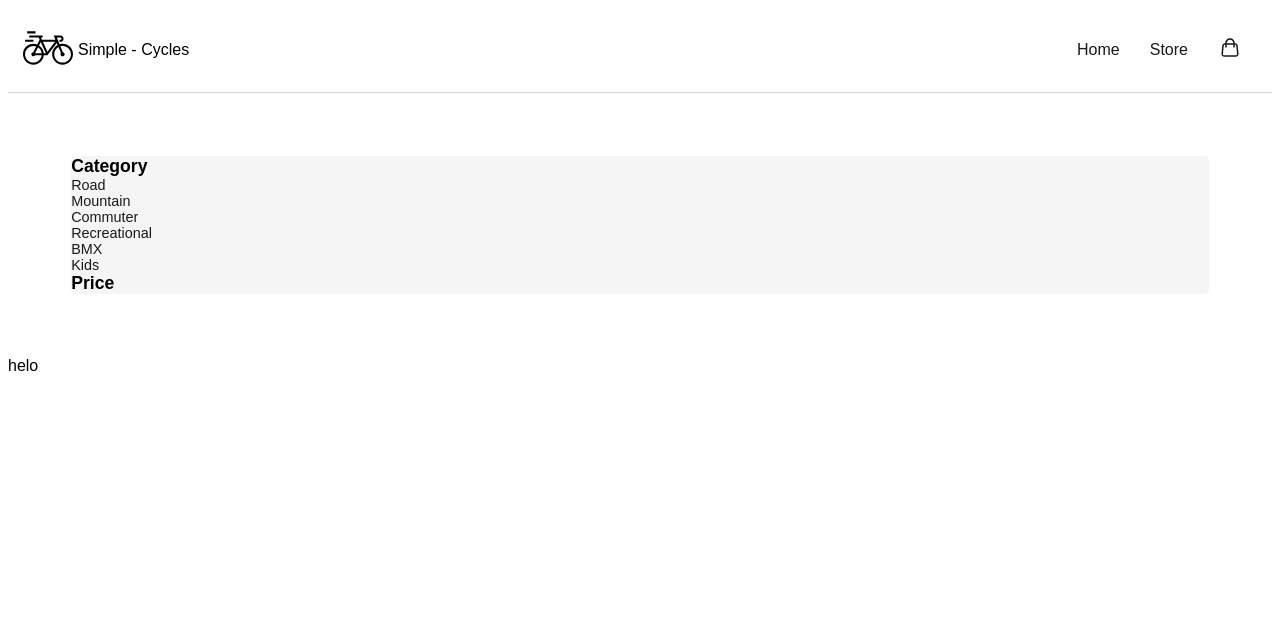
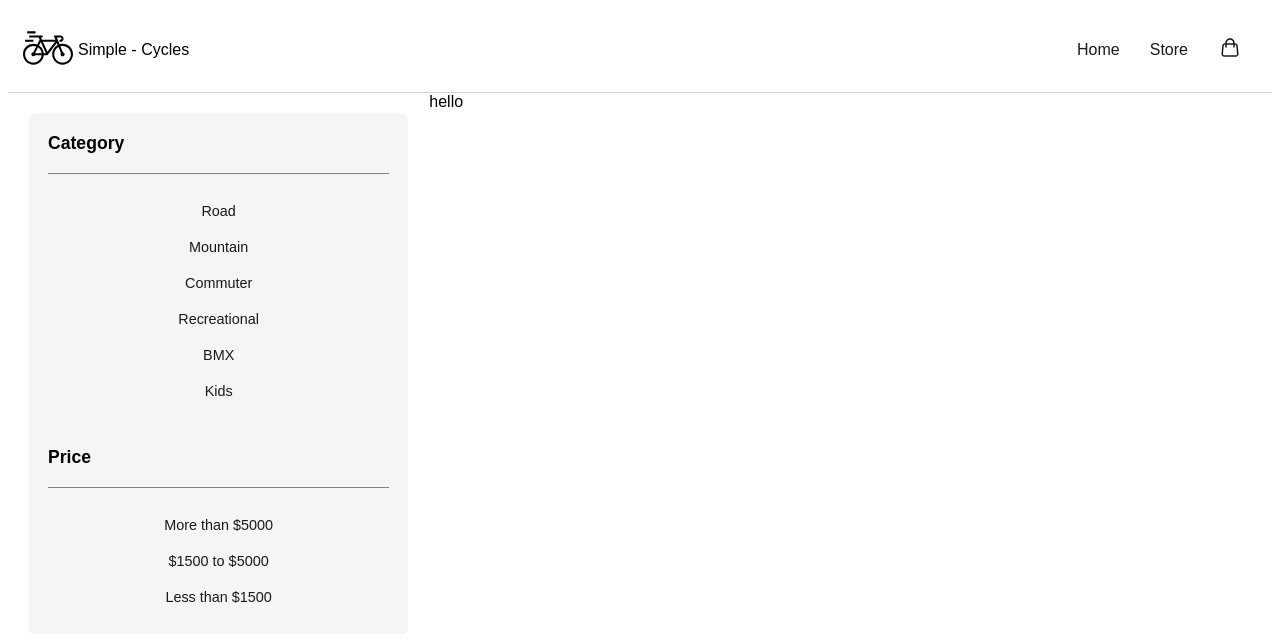
Before and after one commit to NickPea/SimpleEcommerce, a React app in the folder client/: page / in a window 1280 px wide. Shown: the top 640 px of the page. Built offline with nearby package versions, Linux system fonts and the light colour scheme.

Commit message:
working on store-view filter

```diff
--- a/client/src/layout/navbar/index.tsx
+++ b/client/src/layout/navbar/index.tsx
@@ -72,11 +72,11 @@ function NavBar() {
 				</LogoWrapper>
 				<SiteTitle>Simple - Cycles</SiteTitle>
 			</BrandWrapper>
-			<RouteLink to="/">
+			<RouteLink to="/landing">
 				<NavButton>Home</NavButton>
 			</RouteLink>{" "}
 			{""}
-			<RouteLink to="/store">
+			<RouteLink to="/">
 				<NavButton>Store</NavButton>
 			</RouteLink>{" "}
 			{/** -> item views */}
--- a/client/src/pages/store-view/filter/index.tsx
+++ b/client/src/pages/store-view/filter/index.tsx
@@ -3,7 +3,13 @@
 import React from "react";
 import styled from "styled-components";
 
-const Wrapper = styled.div`
+const HideFixedFilterOnMobile = styled.div`
+	@media (max-width: 600px) {
+		display: none;
+	}
+`;
+
+const Padding = styled.div`
 	padding: 5%;
 `;
 const Background = styled.div`
@@ -15,32 +21,68 @@ const TextPosition = styled.div`
 	flex-flow: column nowrap;
 `;
 const Title = styled.div`
+	padding: 5%;
 	font-size: 1.1rem;
 	font-weight: bolder;
 `;
+const LineSpacer = styled.div`
+	border-bottom: 1px solid grey;
+	width: 90%;
+	margin: 0 auto;
+`;
+const OptionsList = styled.div`
+	padding: 5% 0;
+
+	display: flex;
+	flex-flow: column nowrap;
+	align-items: center;
+
+
+`;
 const Option = styled.div`
+	padding: 10px;
 	font-size: 0.9rem;
 	font-weight: lighter;
 	color: ${(p) => p.theme.smoothblack};
+	border-radius: ${p=>p.theme.borderradius_light};
+	cursor: pointer;
+	&:hover {
+		box-shadow: ${p=>p.theme.boxshadow_light_pop};
+		font-weight: bolder;
+	}
+	&:active {
+		box-shadow: ${p=>p.theme.boxshadow_light_press};
+		transform: translateY(1px);
+	}
 `;
-
 
 const Filter = () => {
 	return (
-		<Wrapper>
+		<HideFixedFilterOnMobile>
+			<Padding>
 				<Background>
 					<TextPosition>
 						<Title>Category</Title>
+						<LineSpacer />
+						<OptionsList>
 							<Option>Road</Option>
 							<Option>Mountain</Option>
 							<Option>Commuter</Option>
 							<Option>Recreational</Option>
 							<Option>BMX</Option>
 							<Option>Kids</Option>
+						</OptionsList>
 						<Title>Price</Title>
+						<LineSpacer />
+						<OptionsList>
+							<Option>More than $5000</Option>
+							<Option>$1500 to $5000</Option>
+							<Option>Less than $1500</Option>
+						</OptionsList>
 					</TextPosition>
 				</Background>
-		</Wrapper>
+			</Padding>
+		</HideFixedFilterOnMobile>
 	);
 };
 
--- a/client/src/pages/store-view/index.tsx
+++ b/client/src/pages/store-view/index.tsx
@@ -5,30 +5,16 @@ import styled from "styled-components";
 import Filter from "./filter";
 
 const Page = styled.div``;
-const LayoutWrapper = styled.div`
-	display: flex;
-	flex-flow: row nowrap;
-`;
-const LeftPanel = styled.div`
-	flex: 30%;
-	/* hide left panel on mobiles */
-	@media (max-width: 600px) {
-		display: none;
-	}
-`;
-const RightPanel = styled.div`
-	flex: 70%;
-	@media (max-width: 600px) {
-		flex: 100%;
-	}
-`;
+
 const StoreView = () => {
 	return (
 		<Page>
-			<LeftPanel>
-				<Filter />
-			</LeftPanel>
-			<RightPanel>helo</RightPanel>
+			<div className="row">
+				<div className="xs-col-12 sm-col-12 md-col-4">
+					<Filter/>
+				</div>
+				<div className="xs-col-12 sm-col-12 md-col-8">hello</div>
+			</div>
 		</Page>
 	);
 };
```
Lines whose indentation alone changed are shown as unchanged.
